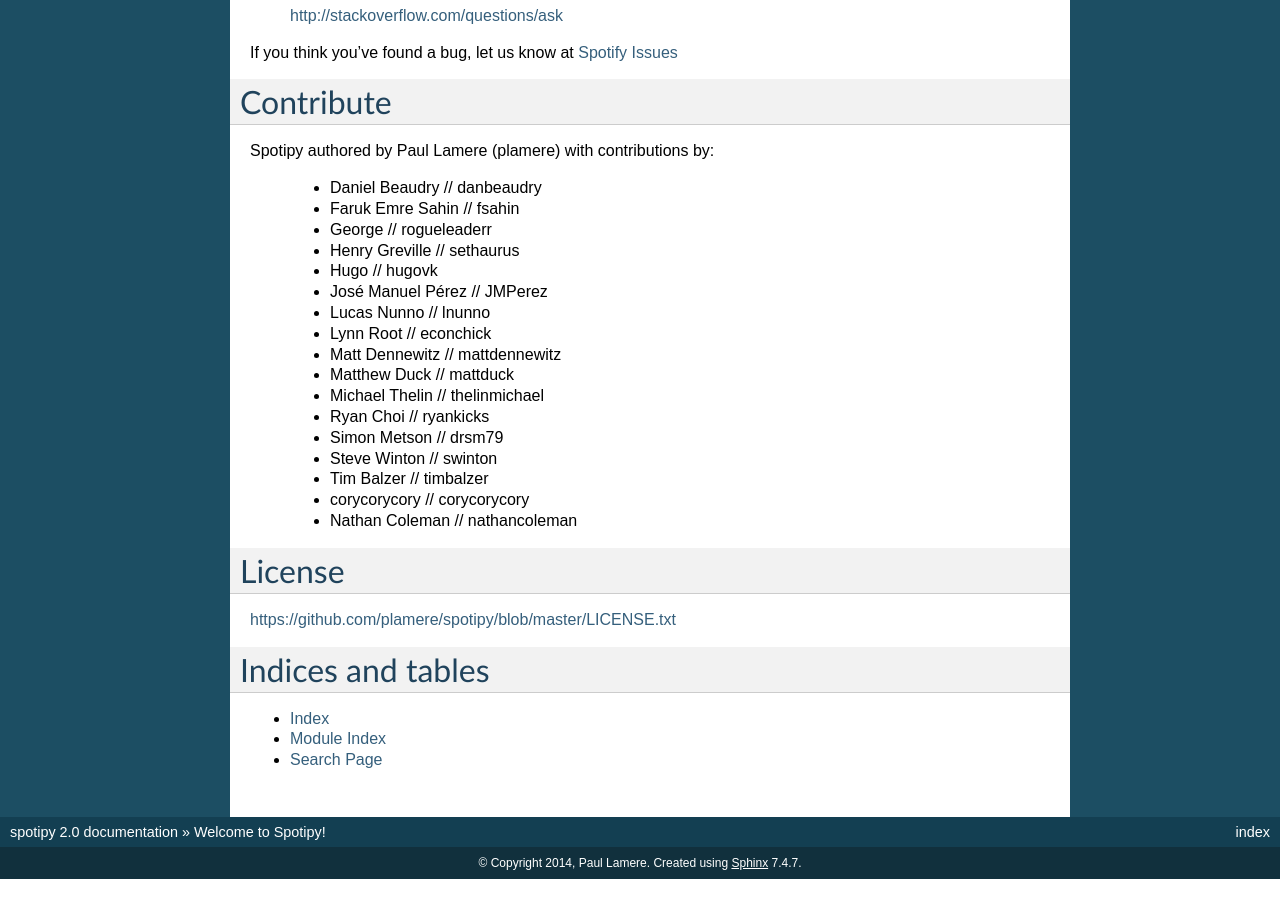
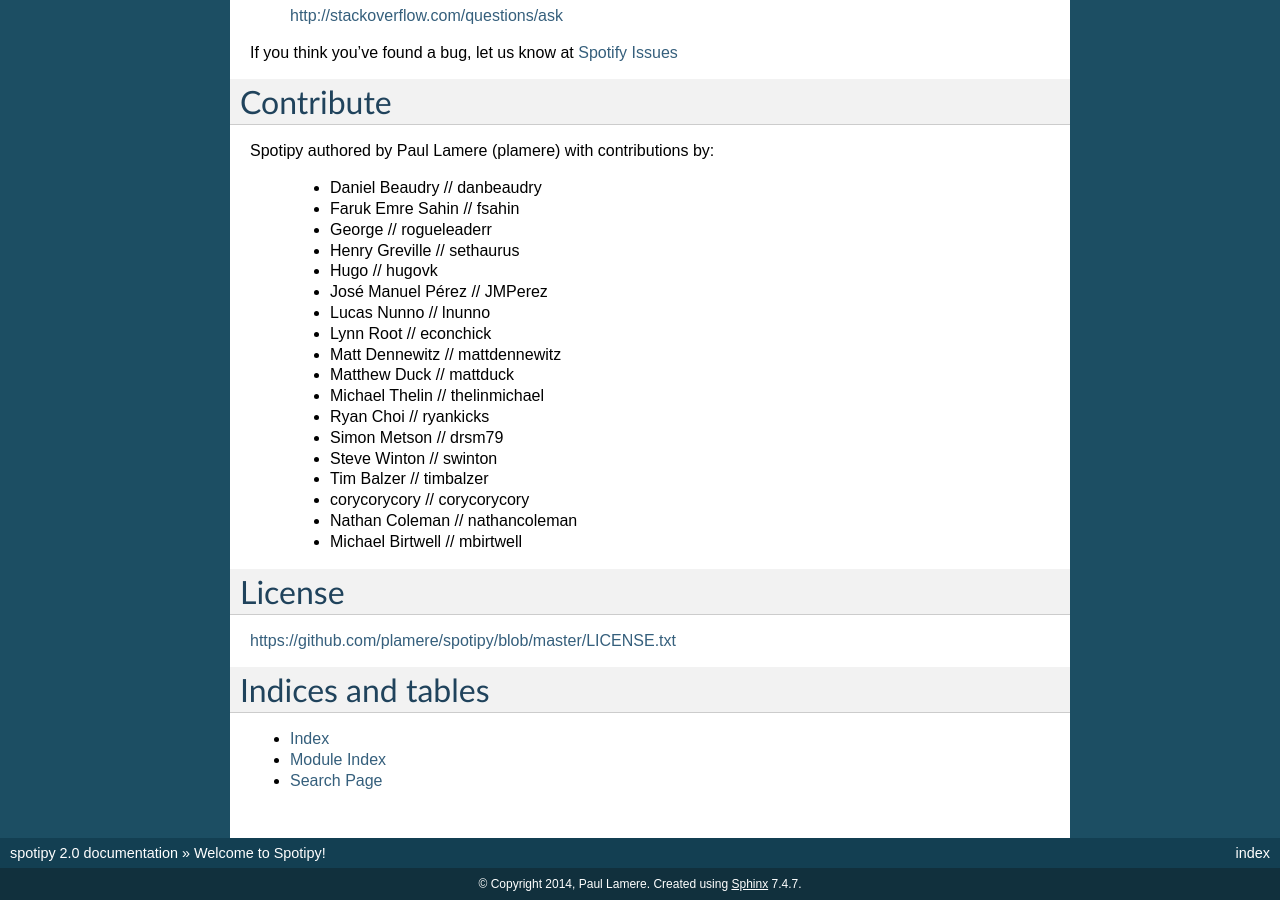
Before and after one commit to spotipy-dev/spotipy, a Sphinx documentation site: the page built from docs/index.rst, in a window 1280 px wide and 900 px high, scrolled down 5789 px. Built offline with Sphinx 7.4.7, drawn with Linux system fonts in a browser that asks for light colours; before the commit the page ends 6668 px from its top, so only the background shows below that.

Commit message:
Add me to the contributors list

```diff
--- a/docs/index.rst
+++ b/docs/index.rst
@@ -352,6 +352,7 @@
   - Tim Balzer // timbalzer
   - corycorycory // corycorycory
   - Nathan Coleman // nathancoleman
+  - Michael Birtwell // mbirtwell
 
 License
 =======
```
